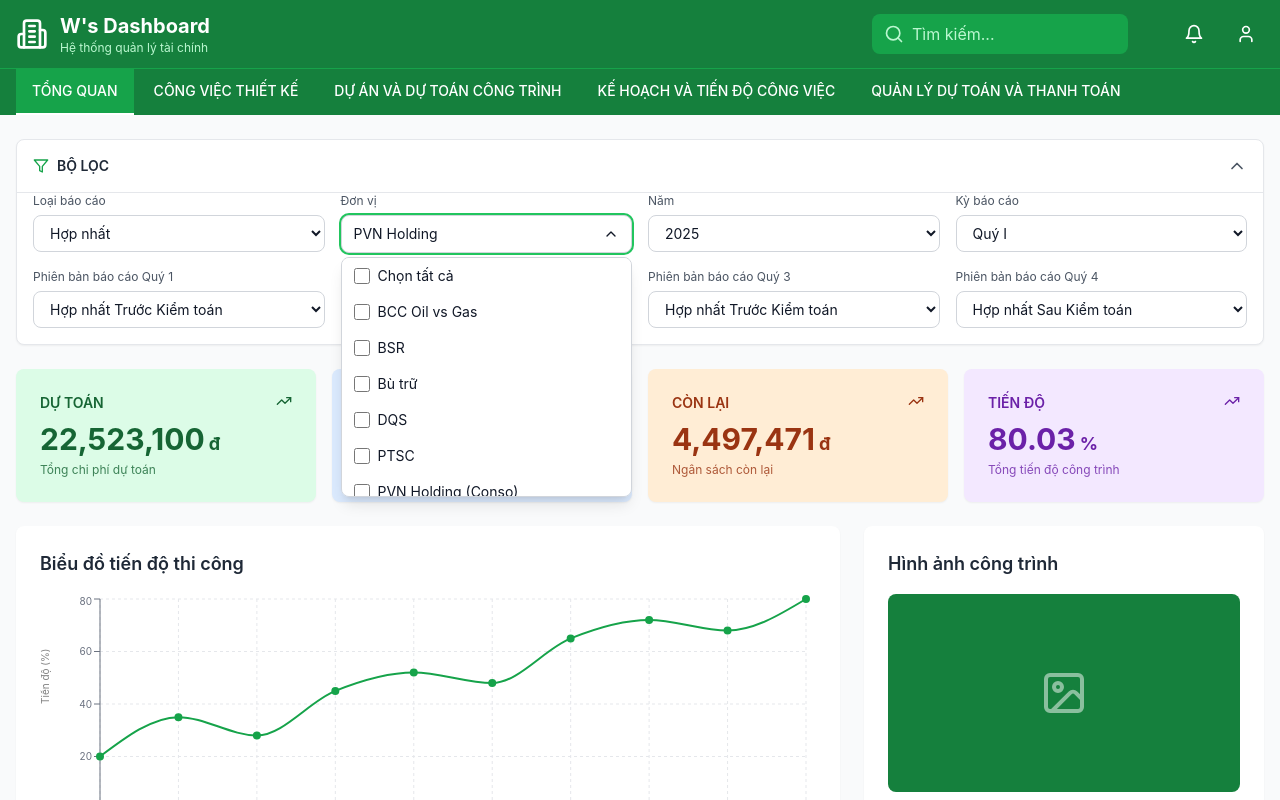
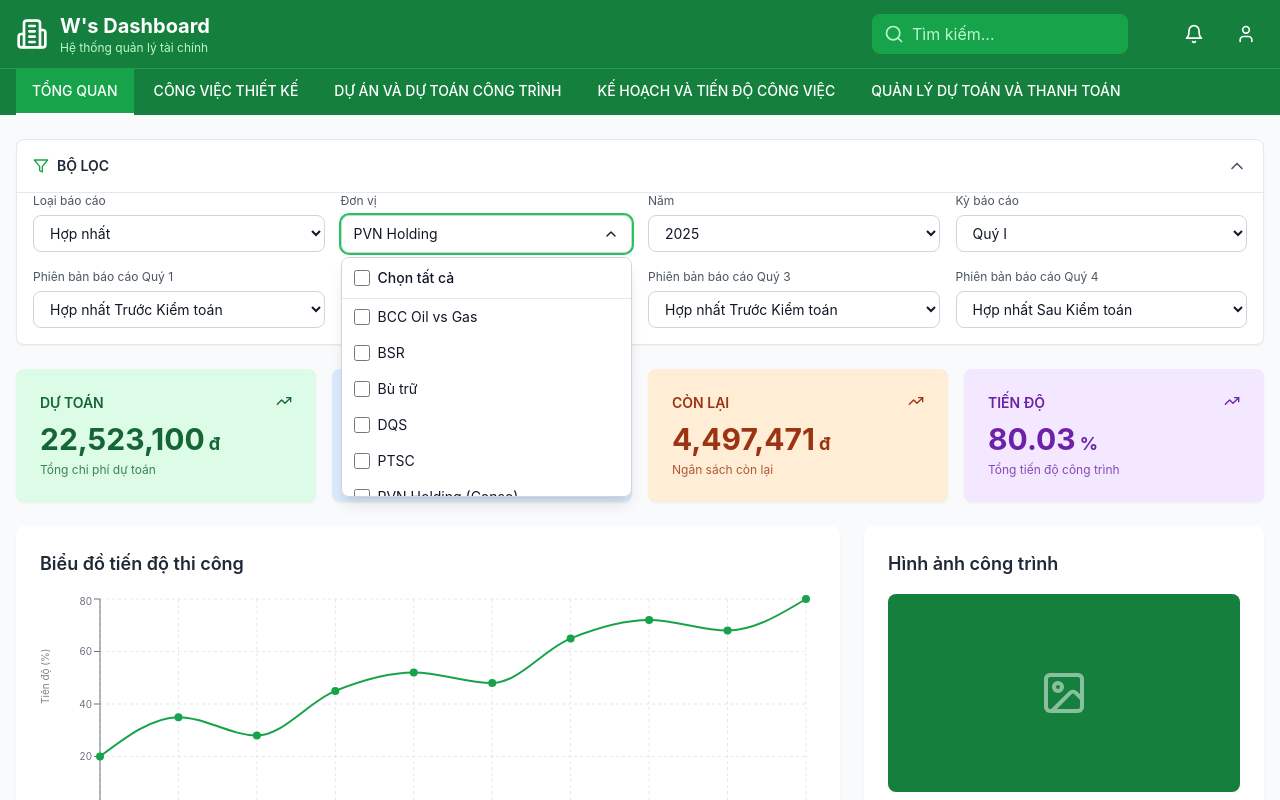
Before and after one commit to JasonT17/Vibe-Coding-Chilling-, a React (Vite) app: page / in a window 1280 px wide. Both pictures are taken after a click on the button "PVN Holding". Shown: the top 800 px of the page. Built offline with nearby package versions, Linux system fonts and the light colour scheme.

Commit message:
feat: Make unit dropdown close on outside click and sticky 'Chon tat ca' option

```diff
--- a/src/components/Filters.jsx
+++ b/src/components/Filters.jsx
@@ -1,10 +1,11 @@
-import { useState } from 'react';
+import { useState, useRef, useEffect } from 'react';
 import { ChevronDown, Filter } from 'lucide-react';
 import { useDarkMode } from '../context/DarkModeContext';
 
 const Filters = () => {
   const { darkMode } = useDarkMode();
   const [isExpanded, setIsExpanded] = useState(true);
+  const unitDropdownRef = useRef(null);
 
   const [filters, setFilters] = useState({
     reportType: 'Hợp nhất',
@@ -18,6 +19,23 @@ const Filters = () => {
   });
 
   const [showUnitDropdown, setShowUnitDropdown] = useState(false);
+
+  // Close dropdown when clicking outside
+  useEffect(() => {
+    const handleClickOutside = (event) => {
+      if (unitDropdownRef.current && !unitDropdownRef.current.contains(event.target)) {
+        setShowUnitDropdown(false);
+      }
+    };
+
+    if (showUnitDropdown) {
+      document.addEventListener('mousedown', handleClickOutside);
+    }
+
+    return () => {
+      document.removeEventListener('mousedown', handleClickOutside);
+    };
+  }, [showUnitDropdown]);
 
   const reportTypes = ['Hợp nhất', 'Công ty Mẹ'];
   const units = [
@@ -126,7 +144,7 @@ const Filters = () => {
             </div>
 
             {/* Đơn vị - Multi-select */}
-            <div className="relative">
+            <div className="relative" ref={unitDropdownRef}>
               <label className={`block text-xs mb-1.5 ${
                 darkMode ? 'text-gray-400' : 'text-gray-600'
               }`}>
@@ -146,19 +164,39 @@ const Filters = () => {
               </button>
 
               {showUnitDropdown && (
-                <div className={`absolute z-50 w-full mt-1 rounded-lg border shadow-lg max-h-60 overflow-auto ${
+                <div className={`absolute z-50 w-full mt-1 rounded-lg border shadow-lg max-h-60 overflow-y-auto ${
                   darkMode ? 'bg-gray-800 border-gray-700' : 'bg-white border-gray-300'
                 }`}>
-                  {units.map(unit => (
+                  {/* Chọn tất cả - Sticky */}
+                  <label
+                    className={`sticky top-0 z-10 flex items-center px-3 py-2.5 cursor-pointer border-b transition-colors ${
+                      darkMode
+                        ? 'bg-gray-800 hover:bg-gray-700 border-gray-700'
+                        : 'bg-white hover:bg-gray-100 border-gray-200'
+                    }`}
+                  >
+                    <input
+                      type="checkbox"
+                      checked={filters.selectedUnits.length === units.length - 1}
+                      onChange={() => handleUnitToggle('all')}
+                      className="mr-2 h-4 w-4 text-green-600 focus:ring-green-500 border-gray-300 rounded"
+                    />
+                    <span className={`text-sm font-medium ${darkMode ? 'text-gray-200' : 'text-gray-900'}`}>
+                      Chọn tất cả
+                    </span>
+                  </label>
+
+                  {/* Other units */}
+                  {units.slice(1).map(unit => (
                     <label
                       key={unit.id}
-                      className={`flex items-center px-3 py-2 cursor-pointer hover:bg-opacity-50 transition-colors ${
+                      className={`flex items-center px-3 py-2 cursor-pointer transition-colors ${
                         darkMode ? 'hover:bg-gray-700' : 'hover:bg-gray-100'
                       }`}
                     >
                       <input
                         type="checkbox"
-                        checked={unit.id === 'all' ? filters.selectedUnits.length === units.length - 1 : filters.selectedUnits.includes(unit.id)}
+                        checked={filters.selectedUnits.includes(unit.id)}
                         onChange={() => handleUnitToggle(unit.id)}
                         className="mr-2 h-4 w-4 text-green-600 focus:ring-green-500 border-gray-300 rounded"
                       />
```
